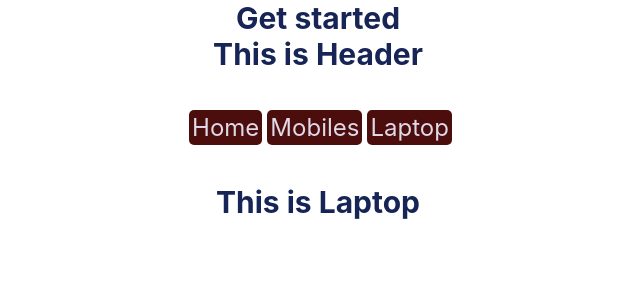
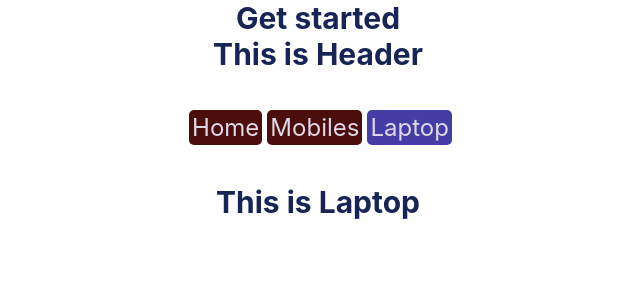
Before and after one commit to JabirSiddiqueTalim/React-router-concept, a React (Vite) app: page /laptop in a window 1280 px wide. Shown: the top 300 px of the page, without its empty margins (322-962 px from the left). Built offline with nearby package versions, Linux system fonts and the light colour scheme.

Commit message:
added navlink

```diff
--- a/src/component/Header/Header.css
+++ b/src/component/Header/Header.css
@@ -9,3 +9,7 @@ nav a
   padding: 3px;
 
 }
+nav a.active
+{
+  background: #443da5;
+}
--- a/src/component/Header/Header.jsx
+++ b/src/component/Header/Header.jsx
@@ -1,5 +1,5 @@
 import React from 'react';
-import { Link } from 'react-router';
+import { Link, NavLink } from 'react-router';
 import './Header.css';
 
 const Header = () => {
@@ -7,9 +7,9 @@ const Header = () => {
     <div>
       <h2 className='text-3xl font-bold text-blue-950 text-center'>This is Header</h2>
       <nav className='text-2xl m-10 text-center'>
-        <Link  to='/'>Home</Link>
-        <Link to='/mobiles' >Mobiles</Link>
-        <Link to='/laptop'>Laptop</Link>
+        <NavLink  to='/'>Home</NavLink >
+        <NavLink  to='/mobiles' >Mobiles</NavLink >
+        <NavLink  to='/laptop'>Laptop</NavLink >
       </nav>
     </div>
   );
```
